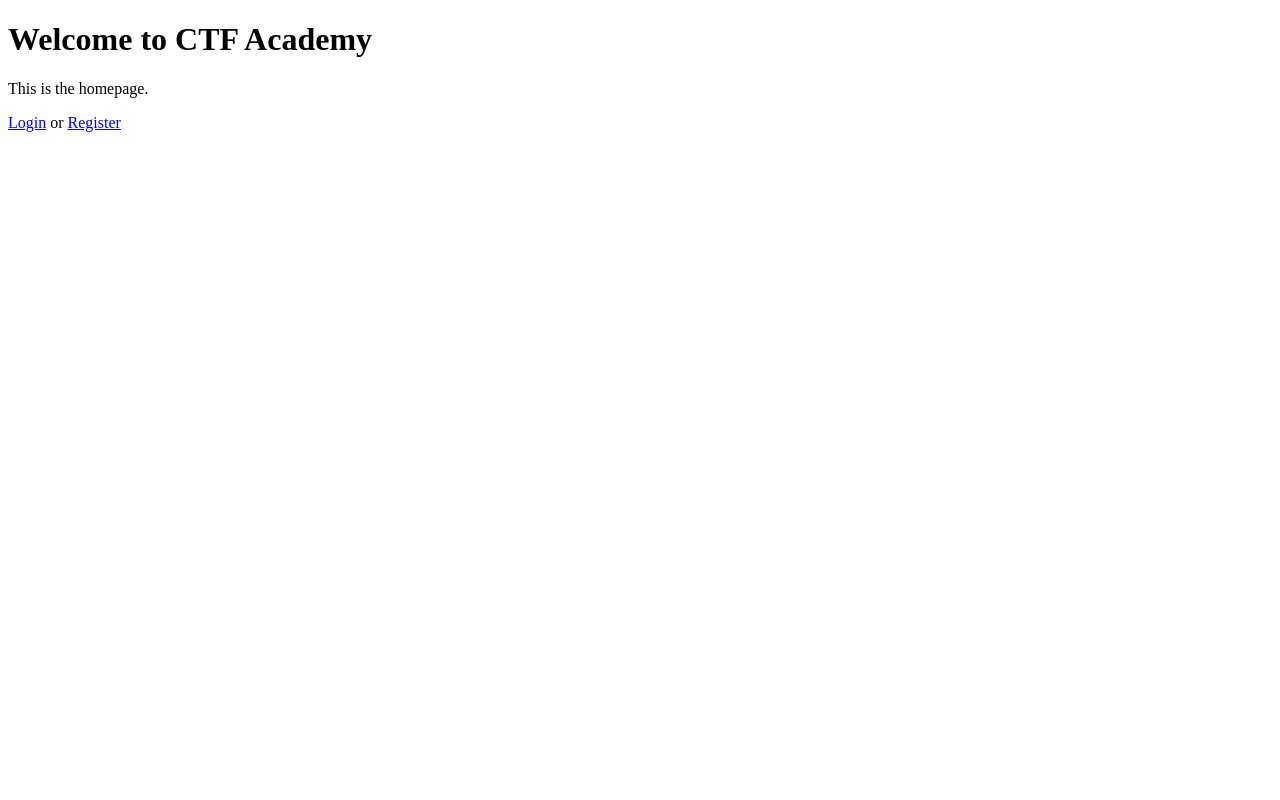
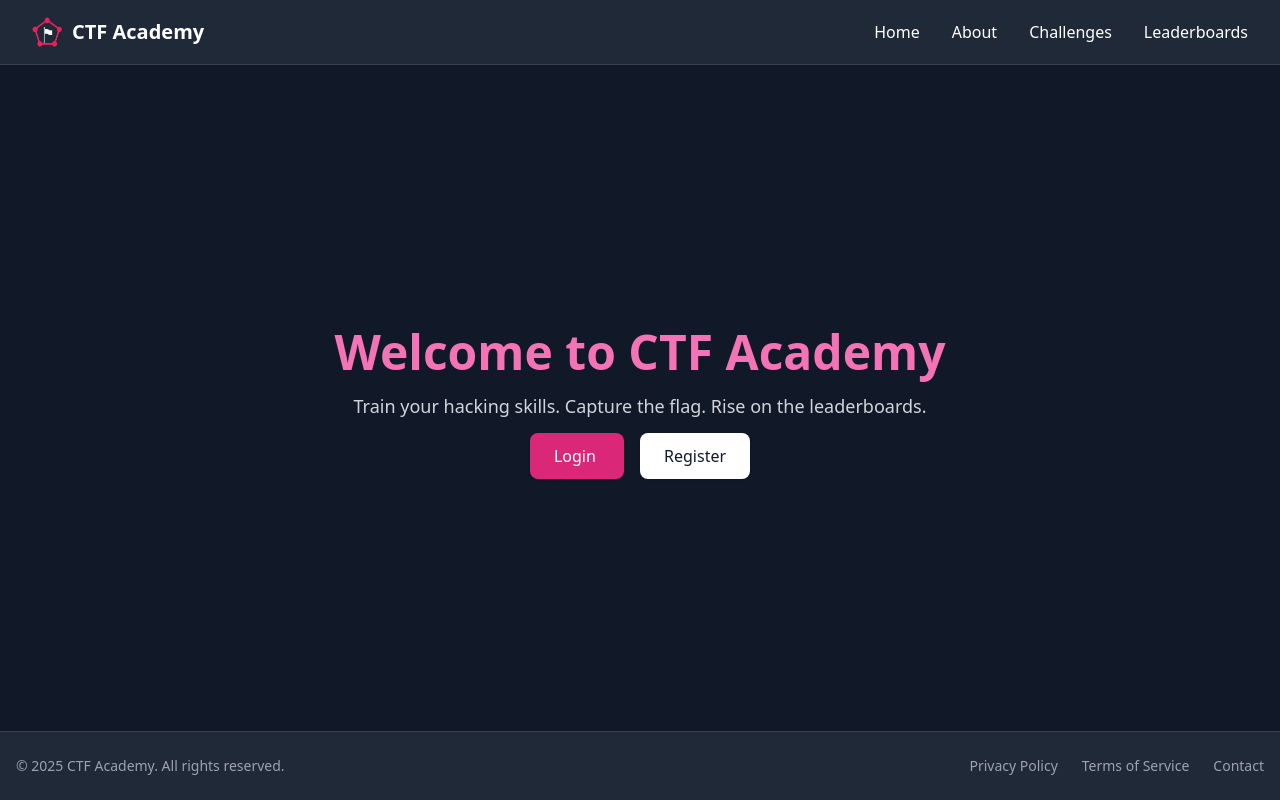
Before and after one commit to tallbreadstick/CSIT327-G1-ctf-academy, a Django app: page / in a window 1280 px wide. Run offline with Django 5.2, Linux system fonts and the light colour scheme; some libraries are stand-ins or nearby versions.

Commit message:
feat(ui): styled the home page

```diff
--- a/ctf_academy/accounts/templates/accounts/home.html
+++ b/ctf_academy/accounts/templates/accounts/home.html
@@ -1,15 +1,71 @@
+{% load static tailwind_tags %}
 <!DOCTYPE html>
-<html>
+<html lang="en">
 <head>
+    <meta charset="UTF-8">
     <title>CTF Academy - Home</title>
+    {% tailwind_css %}
 </head>
-<body>
-    <h1>Welcome to CTF Academy</h1>
-    <p>This is the homepage.</p>
-    {% if user.is_authenticated %}
-        <p>Hello, {{ user.username }}!</p>
-    {% else %}
-        <p><a href="{% url 'login_page' %}">Login</a> or <a href="{% url 'register_page' %}">Register</a></p>
-    {% endif %}
+<body class="bg-gray-900 text-white flex flex-col min-h-screen">
+
+    <!-- NAVBAR -->
+    <nav class="bg-gray-800 border-b border-gray-700">
+        <div class="max-w-7xl mx-auto px-4 sm:px-6 lg:px-8">
+            <div class="flex items-center justify-between h-16">
+                <!-- Logo -->
+                {% load static %}
+                <div class="flex-shrink-0 flex items-center space-x-2">
+                    <img src="{% static 'accounts/images/logo.png' %}" alt="Logo" class="h-8 w-8">
+                    <span class="text-xl font-bold text-white">CTF Academy</span>
+                </div>
+                <!-- Menu -->
+                <div class="hidden md:flex space-x-8">
+                    <a href="/" class="text-white hover:text-pink-400">Home</a>
+                    <a href="/about" class="text-white hover:text-pink-400">About</a>
+                    <a href="/challenges" class="text-white hover:text-pink-400">Challenges</a>
+                    <a href="/leaderboards" class="text-white hover:text-pink-400">Leaderboards</a>
+                </div>
+            </div>
+        </div>
+    </nav>
+
+    <!-- MAIN CONTENT -->
+    <main class="flex-grow flex flex-col items-center justify-center text-center px-6">
+        <h1 class="text-5xl font-extrabold mb-4 text-pink-400">
+            Welcome to CTF Academy
+        </h1>
+
+        <p class="mb-6 text-lg text-gray-300">
+            Train your hacking skills. Capture the flag. Rise on the leaderboards.
+        </p>
+
+        {% if user.is_authenticated %}
+            <p class="text-green-400">Hello, {{ user.username }}!</p>
+        {% else %}
+            <div class="space-x-4">
+                <a href="{% url 'login_page' %}"
+                   class="px-6 py-3 bg-pink-600 hover:bg-pink-700 rounded-lg shadow font-medium">
+                   Login
+                </a>
+                <a href="{% url 'register_page' %}"
+                   class="px-6 py-3 bg-white text-gray-900 hover:bg-gray-200 rounded-lg shadow font-medium">
+                   Register
+                </a>
+            </div>
+        {% endif %}
+    </main>
+
+    <!-- FOOTER -->
+    <footer class="bg-gray-800 border-t border-gray-700">
+        <div class="max-w-7xl mx-auto px-4 py-6 flex flex-col md:flex-row justify-between items-center text-gray-400 text-sm">
+            <p>&copy; 2025 CTF Academy. All rights reserved.</p>
+            <div class="flex space-x-6 mt-4 md:mt-0">
+                <a href="#" class="hover:text-pink-400">Privacy Policy</a>
+                <a href="#" class="hover:text-pink-400">Terms of Service</a>
+                <a href="#" class="hover:text-pink-400">Contact</a>
+            </div>
+        </div>
+    </footer>
+
 </body>
 </html>
--- a/requirements.txt
+++ b/requirements.txt
@@ -5,4 +5,3 @@ django-environ==0.12.0
 argon2-cffi==25.1.0
 python-dotenv==1.0.1
 psycopg2==2.9.10
-PyJWT==2.9.0
```
Also changed, not shown: ctf_academy/ctf_academy/settings.py (+7 -0 lines), ctf_academy/accounts/static/accounts/images/logo.png (added), 2 other files.
